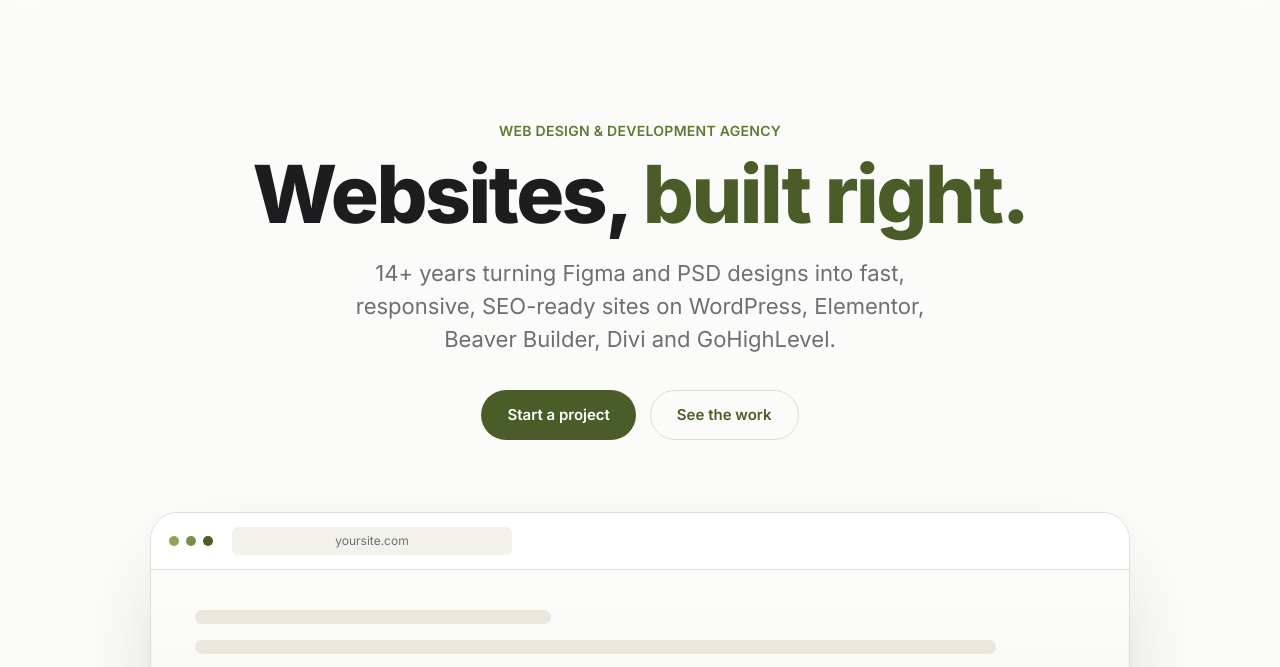
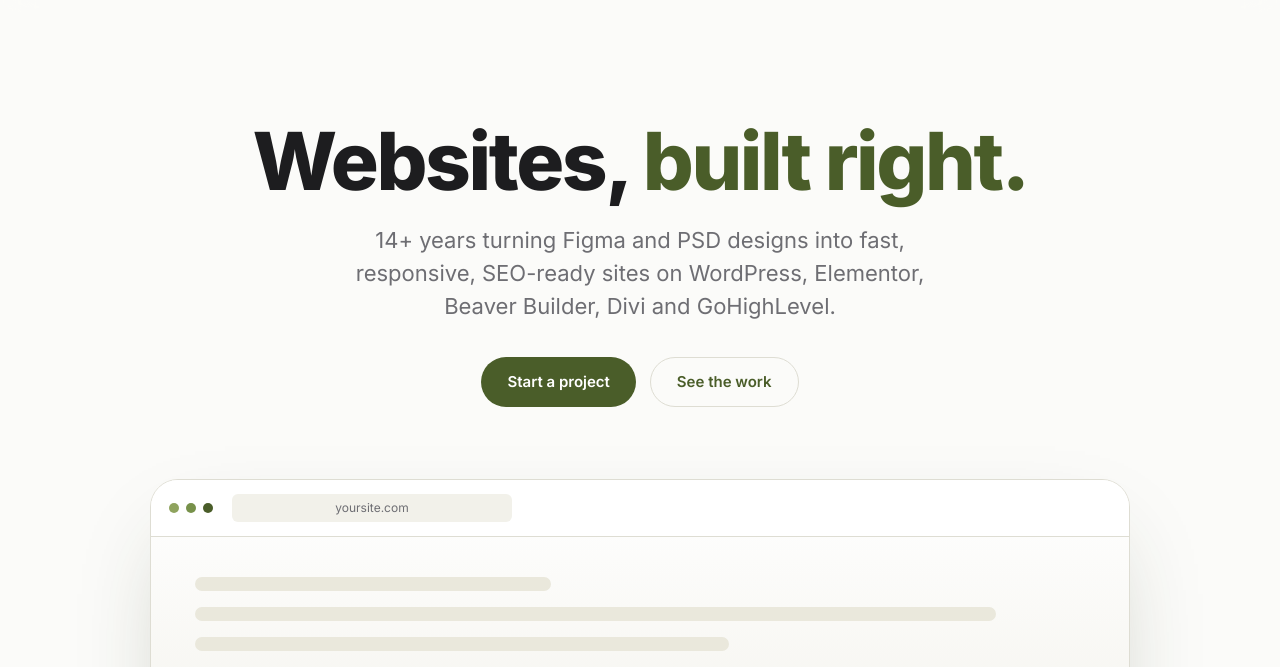
Before and after one commit to dcmbr-19/lester-malbog, a plain HTML site: page index.html in a window 1280 px wide. Shown: the part 55-722 px from the top of the page. Drawn offline with Linux system fonts and the light colour scheme.

Commit message:
Update index.html

```diff
--- a/index.html
+++ b/index.html
@@ -32,7 +32,6 @@
 
 <header class="hero">
   <div class="wrap">
-    <p class="eyebrow">WEB DESIGN &amp; DEVELOPMENT AGENCY</p>
     <h1>Websites, <span class="accent">built right.</span></h1>
     <p class="hero-sub">14+ years turning Figma and PSD designs into fast, responsive, SEO-ready sites on WordPress, Elementor, Beaver Builder, Divi and GoHighLevel.</p>
     <div class="btn-row">
```
